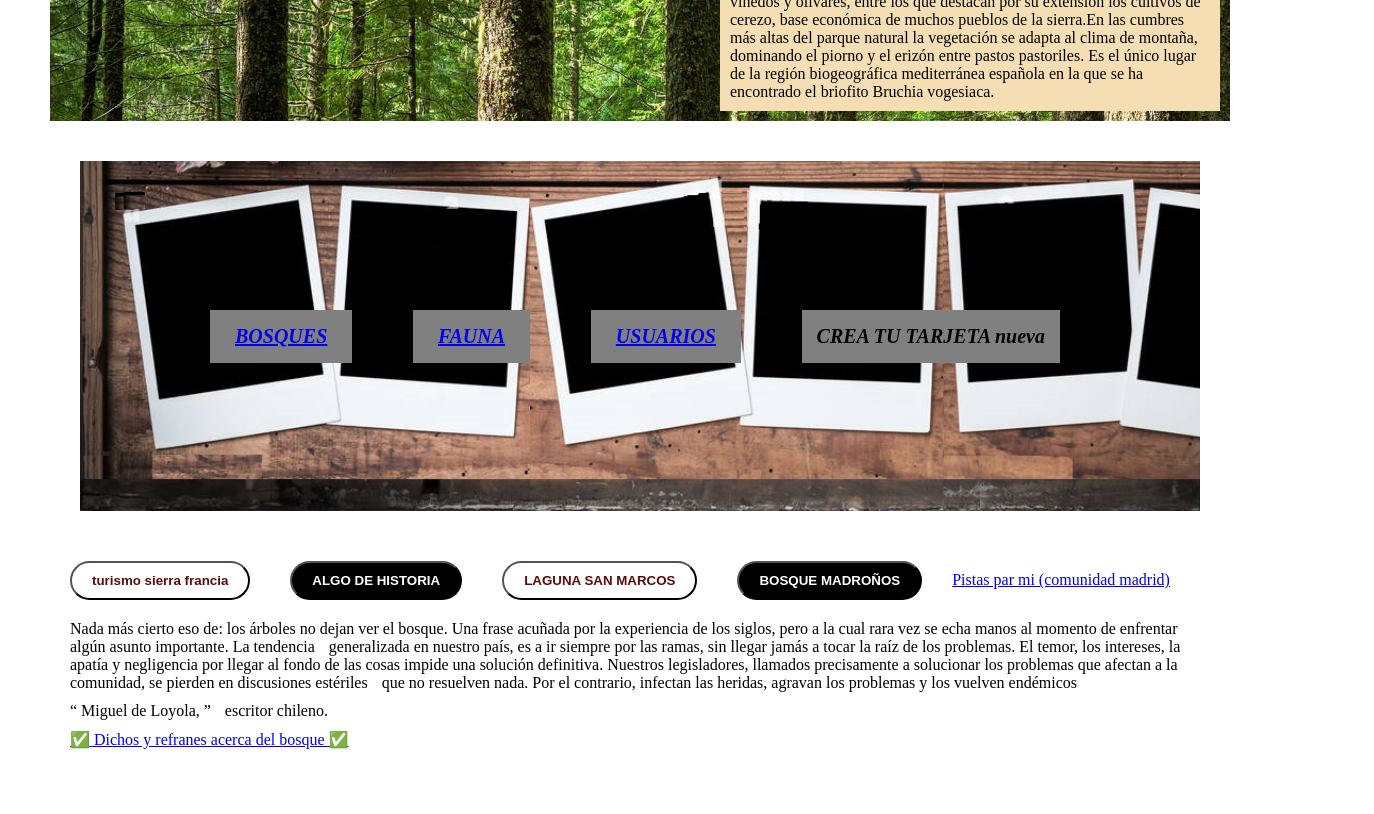
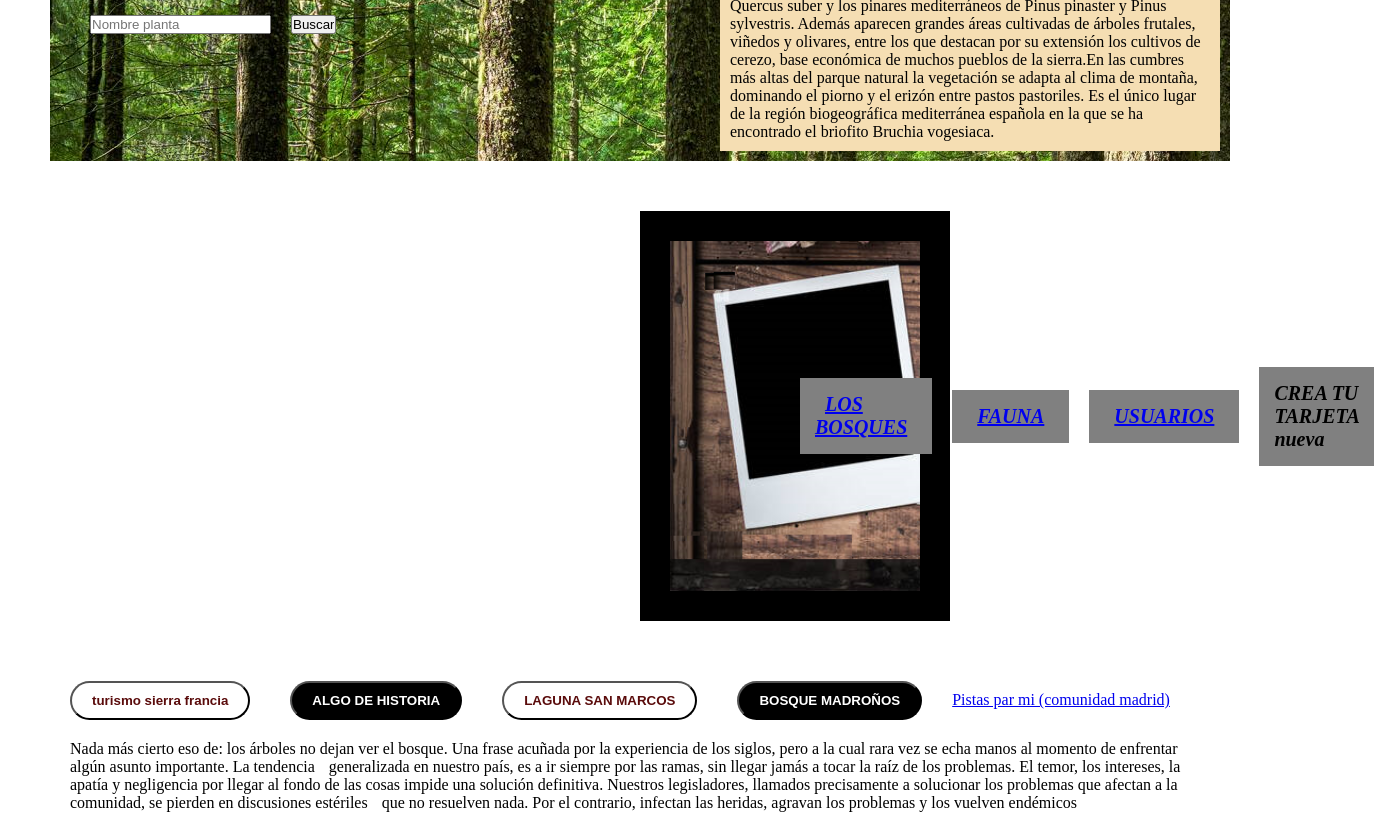
Before and after one commit to virchaca/bosques-entre-pueblos, a React (Vite) app: page / in a window 1280 px wide. Shown: the part 360-1174 px from the top of the page, 1374 px wide, since content can reach past the window. Built offline with nearby package versions, Linux system fonts and the light colour scheme.

Commit message:
another commit

```diff
--- a/src/components/App.jsx
+++ b/src/components/App.jsx
@@ -135,7 +135,7 @@ function App() {
                 </section>
 
                 <section className="sectionsPictures">
-                  <span className="aPictures"> <Link to="/pageComponents/forests">BOSQUES</Link></span>
+                  <span className="aPictures"> <Link to="/pageComponents/forests">LOS BOSQUES</Link></span>
 
                   <span className="aPictures"> <Link to= "/pageComponents/Fauna"> FAUNA </Link> </span>
                   <span className="aPictures"> <Link to="/pageComponents/Users">USUARIOS</Link></span>
--- a/src/styles/App.scss
+++ b/src/styles/App.scss
@@ -25,7 +25,7 @@
   display: flex;
   justify-content: space-between;
   background-image: url(../images/bosque.jpg);
-
+  margin-top: 50px;
   .intro {
     background-color: wheat;
     width: 30rem;
@@ -47,14 +47,17 @@
 }
 
 .sectionsPictures {
-  background-image: url(../images/polaroidback2.png);
+  background-image: url(../images/polaroidback3.png);
+  background-repeat: no-repeat;
   background-size: cover;
+  margin-inline: 600px;
+  margin-block: 50px;
   height: 350px;
   display: flex;
   flex-direction: row;
   justify-content: space-between;
   align-items: center;
-  border: 30px solid white;
+  border: 30px solid black;
   padding-left: 120px;
   padding-right: 130px;
 
@@ -119,31 +122,30 @@
   justify-content: space-between;
 }
 
-.forestsDiv{
-  background-image: url(../images/bosque.jpg);
+.forestsDiv {
+  background-image: url(../images/trees.jpg);
   height: 70vh;
   display: flex;
   flex-direction: column;
   justify-content: space-around;
 
-   .forestsTypes{
+  .forestsTypes {
     height: 200px;
     border: 1px solid wheat;
     color: wheat;
   }
-  .forestText{
+  .forestText {
     color: wheat;
   }
 }
-.faunaSection{
+.faunaSection {
   background-image: url(../images/aves/birdsBack.jpg);
   background-size: cover;
   display: grid;
   grid-template-columns: 1fr;
   padding: 100px;
-
 }
-.usersDiv{
+.usersDiv {
   background-image: url(../images/userback.jpg);
   height: 70vh;
 }
@@ -151,5 +153,4 @@
 .backToMain {
   color: black;
   text-decoration: none;
-
 }
```
Also changed, not shown: src/images/polaroidback3.png (added).
